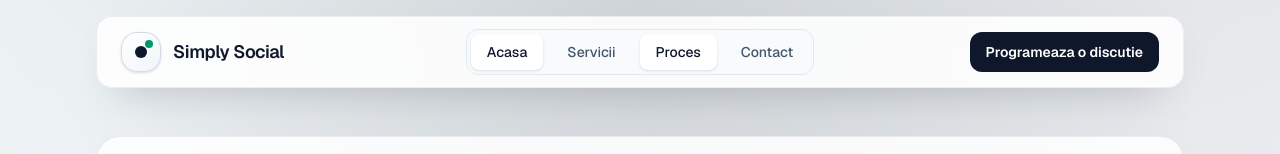
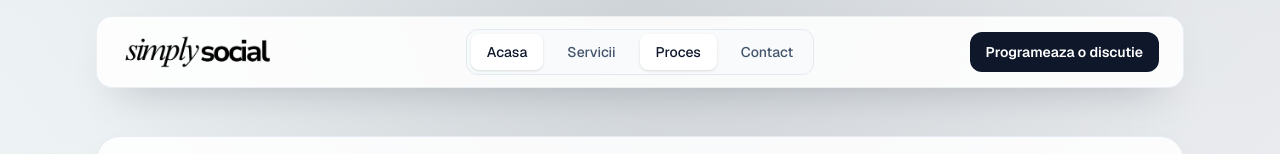
Before and after one commit to SorinMartin/simply-social-site, a Next.js app: page / in a window 1280 px wide. Shown: the top 154 px of the page. Built offline with nearby package versions, Linux system fonts and the light colour scheme.

Commit message:
Use official Simply Social logo

```diff
--- a/src/components/BrandMark.tsx
+++ b/src/components/BrandMark.tsx
@@ -1,18 +1,20 @@
+import Image from "next/image";
+
 type BrandMarkProps = {
   className?: string;
 };
 
 export function BrandMark({ className = "" }: BrandMarkProps) {
   return (
-    <div className={`flex items-center gap-3 ${className}`.trim()}>
-      <span className="grid h-10 w-10 place-items-center rounded-2xl border border-slate-300/80 bg-gradient-to-br from-white to-slate-100 shadow-sm">
-        <span className="relative h-3 w-3 rounded-full bg-slate-900">
-          <span className="absolute -right-1.5 -top-1.5 h-2 w-2 rounded-full bg-emerald-600" />
-        </span>
-      </span>
-      <span className="text-base font-semibold tracking-tight text-slate-900 sm:text-lg">
-        Simply Social
-      </span>
+    <div className={`flex items-center ${className}`.trim()}>
+      <Image
+        src="/brand/simply-social-logo.png"
+        alt="Simply Social"
+        width={720}
+        height={169}
+        priority
+        className="h-8 w-auto sm:h-9"
+      />
     </div>
   );
 }
```
Also changed, not shown: public/brand/simply-social-logo.png (added).
